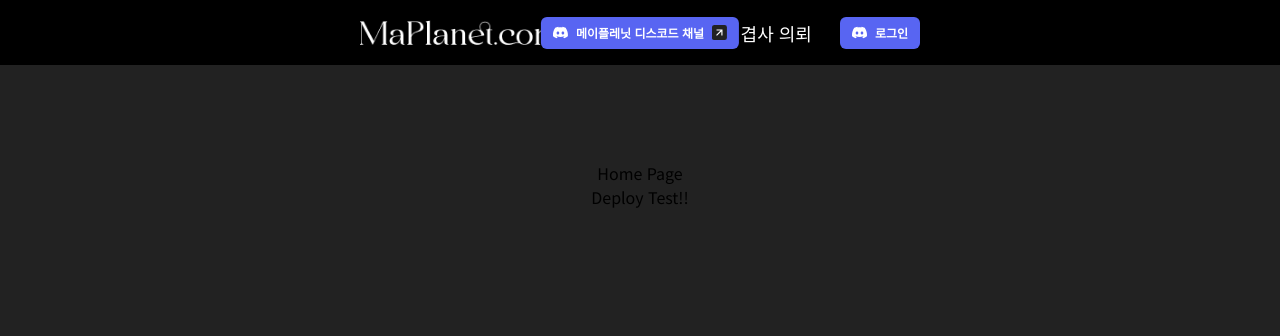
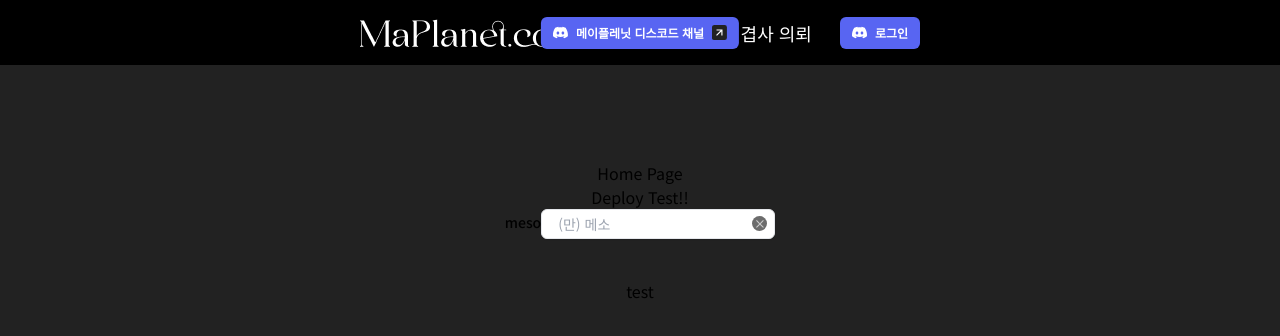
Before and after one commit to osh6006/Maplanet_Front, a Next.js app: page / in a window 1280 px wide. Shown: the top 336 px of the page. Built offline with nearby package versions, Linux system fonts and the light colour scheme.

Commit message:
Feat : Input 컴포넌트 UI 및 react-hook-form 연동

```diff
--- a/src/app/(home)/page.tsx
+++ b/src/app/(home)/page.tsx
@@ -1,10 +1,71 @@
+'use client';
+
+import FormErrorMessage from '@/components/ui/form-error-message';
+import Icon from '@/components/ui/icon';
+import Input from '@/components/ui/input';
+import { IJamjjulPost } from '@/types';
+import { Controller, SubmitHandler, useForm } from 'react-hook-form';
+
 interface IHomePageProps {}
 
 const HomePage: React.FunctionComponent<IHomePageProps> = () => {
+  const {
+    control,
+    register,
+    handleSubmit,
+    formState: { errors }
+  } = useForm<IJamjjulPost>();
+
+  const onSubmit: SubmitHandler<IJamjjulPost> = (data) => {
+    console.log(data);
+  };
+
   return (
     <div className='flex flex-col items-center justify-between '>
       <div>Home Page</div>
       <div>Deploy Test!!</div>
+
+      <form onSubmit={handleSubmit(onSubmit)} className='flex flex-col'>
+        <Controller
+          name='meso'
+          control={control}
+          rules={{
+            required: '메소는 필수로 입력해야 합니다.',
+            pattern: {
+              value: /^[0-9]*$/,
+              message: '숫자만 입력 가능합니다.'
+            }
+          }}
+          render={({ field: { value, onChange }, fieldState: { error, invalid } }) => {
+            const handleReset = () => {
+              onChange('');
+            };
+            return (
+              <div className='space-y-2'>
+                <Input
+                  label='meso'
+                  name='meso'
+                  type='number'
+                  value={value}
+                  invalid={invalid}
+                  onChange={onChange}
+                  placeholder='(만) 메소'
+                  icon={
+                    <button type='button' onClick={() => handleReset()}>
+                      <Icon src='/svgs/x.svg' alt='money' />
+                    </button>
+                  }
+                />
+                {error ? <FormErrorMessage>{error.message}</FormErrorMessage> : null}
+              </div>
+            );
+          }}
+        />
+
+        <button type='submit' className='mt-10'>
+          test
+        </button>
+      </form>
     </div>
   );
 };
--- /dev/null
+++ b/src/components/ui/form-error-message.tsx
@@ -0,0 +1,13 @@
+interface IFormErrorMessageProps {
+  children: React.ReactNode;
+}
+
+const FormErrorMessage: React.FunctionComponent<IFormErrorMessageProps> = ({ children }) => {
+  return (
+    <div className='text-right text-sm text-warning'>
+      <p>{children}</p>
+    </div>
+  );
+};
+
+export default FormErrorMessage;
--- /dev/null
+++ b/src/components/ui/input.tsx
@@ -0,0 +1,32 @@
+'use client';
+
+import { InputHTMLAttributes } from 'react';
+
+interface InputProps extends InputHTMLAttributes<HTMLInputElement> {
+  label: string;
+  name: string;
+  invalid: boolean;
+  icon?: React.ReactNode;
+}
+
+export default function Input({ label, name, type, icon, invalid, ...props }: InputProps) {
+  console.log(invalid);
+
+  return (
+    <div className='flex items-center justify-between'>
+      <label className=' mb-1 block text-sm font-medium ' htmlFor={name}>
+        {label}
+      </label>
+      <div className='relative'>
+        <div className='pointer-events-none absolute inset-y-0 start-0 flex items-center ps-3'></div>
+        <input
+          id={name}
+          className='h-[30px] w-full appearance-none rounded-md border px-4 py-2 text-sm placeholder-gray-400 shadow-sm focus:border-main focus:outline-none
+              focus:ring-2 focus:ring-main [&::-webkit-inner-spin-button]:appearance-none [&::-webkit-outer-spin-button]:appearance-none'
+          {...props}
+        />
+        <div className='absolute bottom-2 end-2 flex items-center gap-x-1 '>{icon}</div>
+      </div>
+    </div>
+  );
+}
--- a/src/components/ui/navbar.tsx
+++ b/src/components/ui/navbar.tsx
@@ -10,7 +10,14 @@ const Navbar = () => {
     <nav className='relative flex h-[65px] w-full justify-between bg-black px-[360px] text-white'>
       <div className='flex items-center space-x-4'>
         <Link href='/'>
-          <Image src='/images/logo.png' width={200} height={28} alt='logo' />
+          <Image
+            priority={true}
+            src='/images/logo.png'
+            width='0'
+            height='0'
+            alt='logo'
+            className='h-auto w-full'
+          />
         </Link>
       </div>
       <div className='absolute left-1/2 top-1/2 flex -translate-x-1/2 -translate-y-1/2 transform items-center'>
--- a/src/types/index.ts
+++ b/src/types/index.ts
@@ -0,0 +1 @@
+export type { IJamjjulPost } from './interfaces/jamjjul';
```
Also changed, not shown: src/types/interfaces/jamjjul.ts (added, +10 -0 lines), public/svgs/x.svg (added), src/components/ui/test.tsx (deleted).
